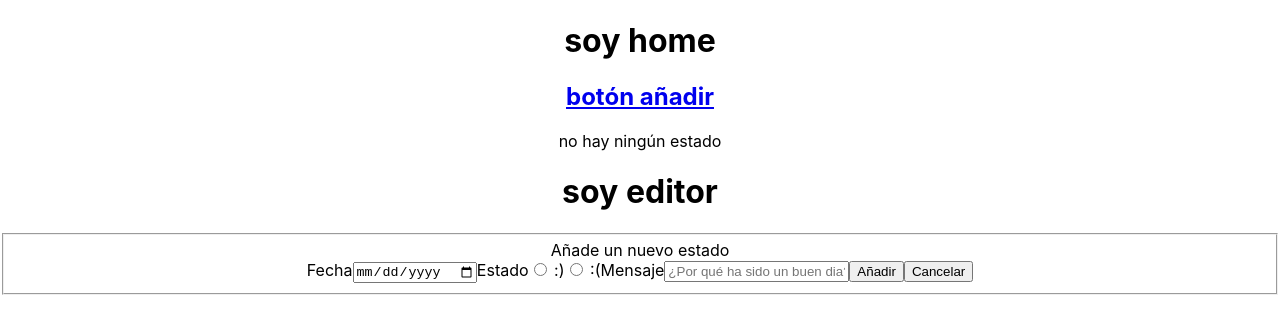
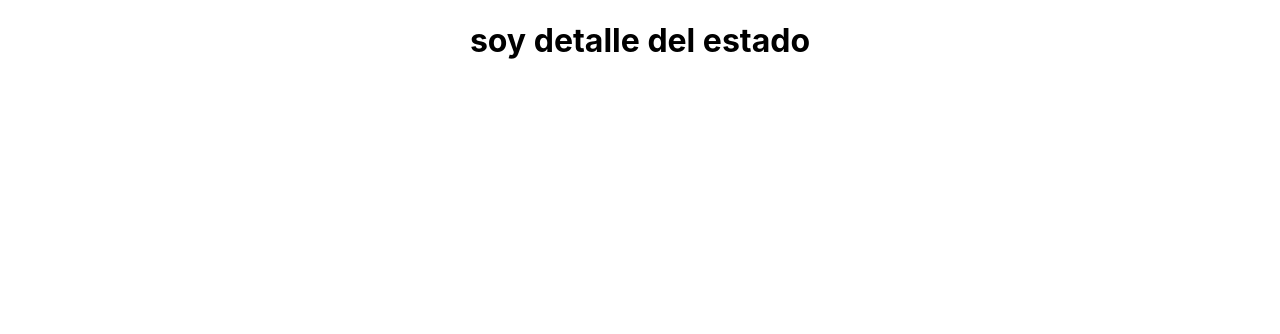
Before and after one commit to meryada/life-calendar, a React (Create React App) app: page /#/detail in a window 1280 px wide. Before the commit this address led to /#/. Shown: the top 334 px of the page. Built offline with nearby package versions, Linux system fonts and the light colour scheme.

Commit message:
added reset form and back to smileylist

```diff
--- a/src/App.js
+++ b/src/App.js
@@ -1,6 +1,7 @@
 import React from 'react';
 import Home from './components/Home';
 import Editor from './components/Editor';
+import SmileyDetail from './components/SmileyDetail';
 import { Switch, Route } from 'react-router-dom';
 import './App.css';
 
@@ -33,14 +34,23 @@ class App extends React.Component {
     return (
 
       <div className="App">
-
+        <Switch>
+          <Route exact path="/" render={() => {
+            return (
               <Home
               smileys={smileys}
               />
+            )
+          }}/>
+          <Route  path="/editor" render={() => {
+            return (
               <Editor
               handleAddStatus={this.handleAddStatus}
               />
-
+            )
+          }}/>
+          <Route path="/detail" component={SmileyDetail} />
+        </Switch>
       </div>
     );
   }
--- a/src/components/Editor.js
+++ b/src/components/Editor.js
@@ -25,6 +25,7 @@ class Editor extends React.Component {
     handleSubmit(event) {
         event.preventDefault();
         this.props.handleAddStatus(this.state)
+        alert('Se ha añadido correctamente el nuevo estado')
     }
 
 
@@ -41,10 +42,14 @@ class Editor extends React.Component {
                         <input type='radio' id='1' name='status' value='triste' onChange={this.handleInput} /> :(
                     <label>Mensaje</label>
                         <input type='text-area' name='message' placeholder='¿Por qué ha sido un buen dia?' onChange={this.handleInput} />
-                        <button className='input_submit' type='submit' onClick={this.handleSubmit}>Añadir</button>
+                        <input type='button' onClick={this.handleSubmit} value='Añadir'/>
                         <Link to='/'>
                             <input type='button' value="Cancelar" />
                         </Link>
+                        <Link to='/'>
+                            <input type='button' value='Volver al calendario'/>
+                        </Link>
+                        <button type='reset'>Limpiar el formulario</button>
                     </form>
                 </fieldset>
             </div>
--- /dev/null
+++ b/src/components/SmileyDetail.js
@@ -0,0 +1,9 @@
+import React from 'react';
+
+const SmileyDetail = props => {
+    return (
+        <h1>soy detalle del estado</h1>
+    )
+}
+
+export default SmileyDetail;
--- a/src/components/SmileyList.js
+++ b/src/components/SmileyList.js
@@ -1,4 +1,5 @@
 import React from 'react';
+import { Link } from 'react-router-dom';
 
 class CalendarSmiley extends React.Component {
 
@@ -14,7 +15,9 @@ class CalendarSmiley extends React.Component {
                             return (
                                 <li key={index}>
                                     <p>{item.date}</p>
-                                    <p>{item.status === 'feliz' ? <i className="far fa-smile-beam"></i> : <i className="far fa-frown-open"></i>}</p>
+                                    <Link to="/detail">
+                                        <p>{item.status === 'feliz' ? <i className="far fa-smile-beam"></i> : <i className="far fa-frown-open"></i>}</p>
+                                    </Link>
                                     <p>{item.message}</p>
                                 </li>
                             )
```
Lines whose indentation alone changed are shown as unchanged.
